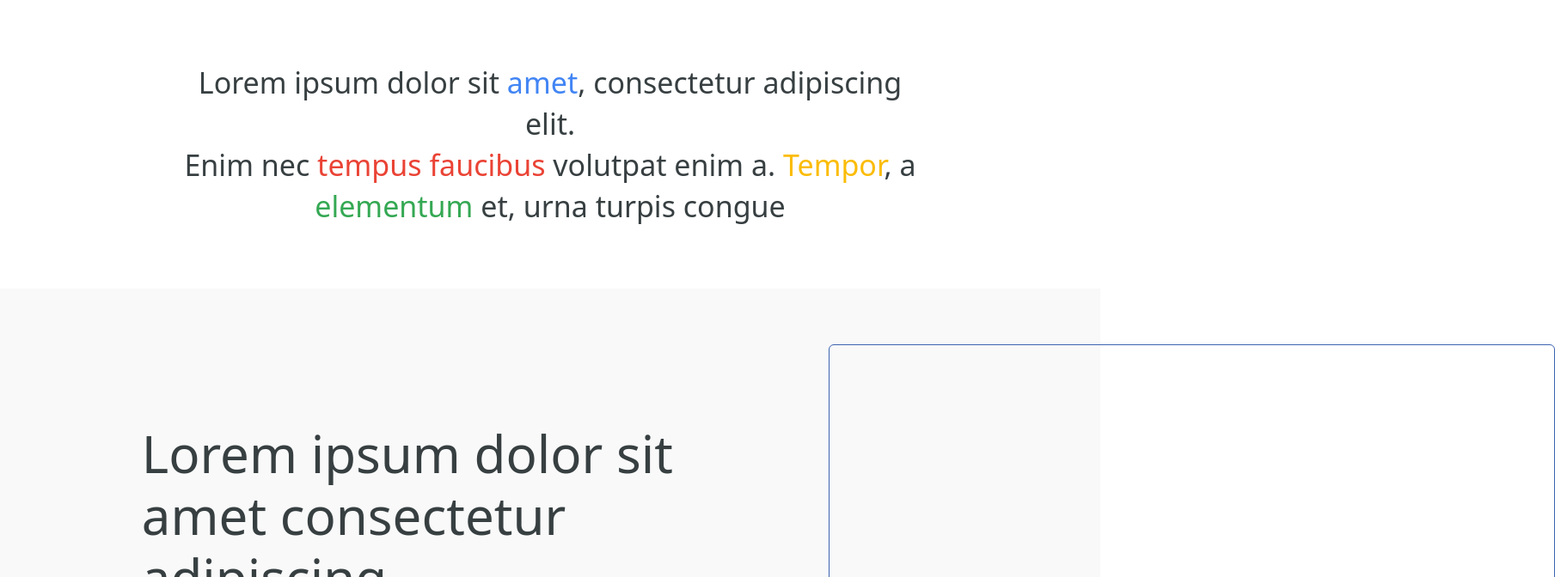
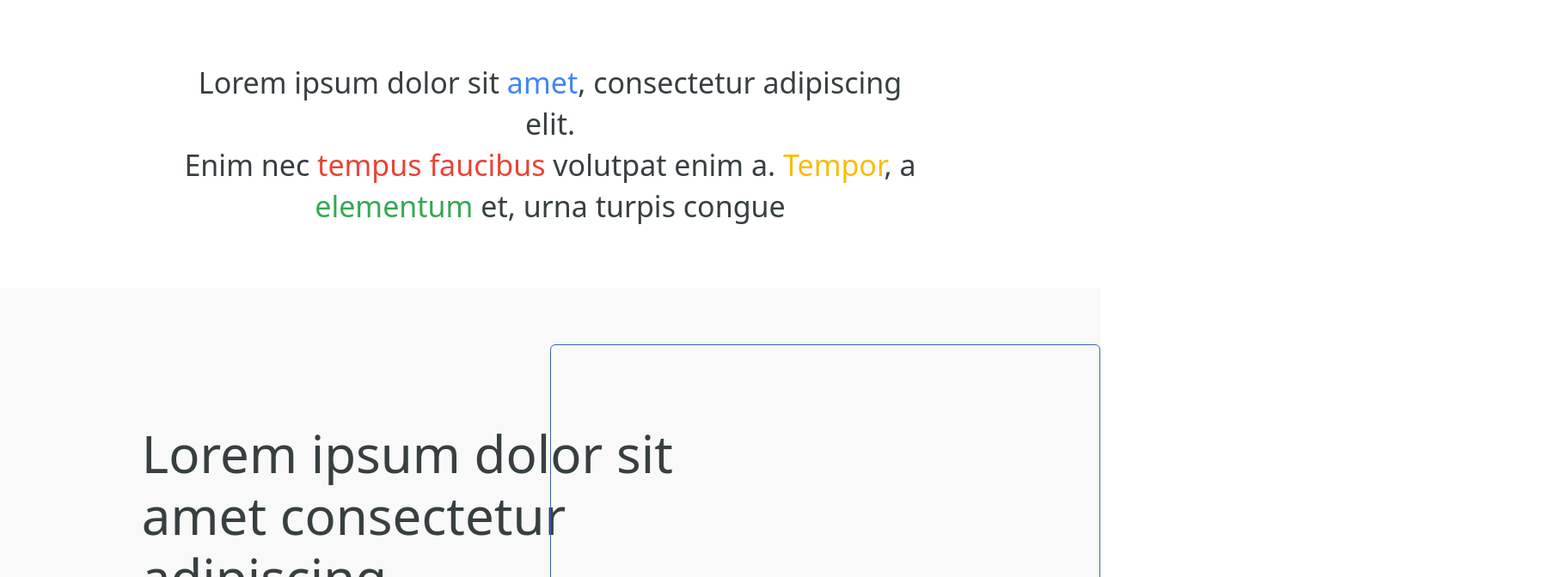
Before and after one commit to phenyloder/Gdsc-Explore-Temp, a Next.js app: page / in a window 1280 px wide. Shown: the top 672 px of the page at 86% size, 1809 px wide, since content can reach past the window. Built offline with nearby package versions, Linux system fonts and the light colour scheme.

Commit message:
Add Responsiveness

```diff
--- a/components/header/Header.js
+++ b/components/header/Header.js
@@ -5,29 +5,31 @@ export default function Header(){
             <br />
             <br />
             <div className="flex justify-center">
-                <div className="h-auto w-[862px] text-center font-sans text-[34px] font-light text-[#373F41] leading-[3rem]">
+                <div className="h-auto w-[53.875rem] text-center font-sans text-[2.125rem] font-light text-[#373F41] leading-[3rem]">
                 Lorem ipsum dolor sit <span className="text-[#4285F4]">amet</span>, consectetur adipiscing elit. <br /> Enim nec <span className="text-[#EA4335]">tempus faucibus</span> volutpat enim a. <span className="text-[#FBBC05]">Tempor</span>, a <span className="text-[#34A853]">elementum</span> et, urna turpis congue
                 </div>
             </div>
             <br />
             <br />
             <br />
-            <div className="relative bg-[#9B9B9B]/[.06] h-[655px]">
-                <div className="flex flex-col" >
+            <div className="relative flex bg-[#9B9B9B]/[.06] h-[40.9375rem] w ">
+                <div className="flex flex-col w-1/2" >
                     <div className="relative left-[10.3rem] top-[9.75rem]">
-                        <h2 className="font-sans font-normal h-[144px] w-[740px] text-[60px] text-[#373F41] leading-[4.5rem]">
+                        <h2 className="font-sans font-normal h-[9rem] w-[46.25rem] text-[3.75rem] text-[#373F41] leading-[4.5rem]">
                             Lorem ipsum dolor sit amet consectetur adipiscing
                         </h2>
                     </div>
                     <div className="relative left-[10.3rem] top-48">
-                        <p className="font-sans font-normal h-[84px] w-[647px] text-xl text-[#737B7D] ">
+                        <p className="font-sans font-normal h-[5.25rem] w-[40.4375rem] text-xl text-[#737B7D] ">
                             Et has minim elitr intellegat. Mea aeterno eleifend antiopam ad, nam no suscipit quaerendum. At nam minimum ponderum. Est audiam animal molestiae te. Ex duo eripuit mentitum.
                         </p>
                     </div>
                     <button className="relative left-[10.3rem] top-60 w-[8.6rem] h-[3rem] bg-[#3C64B1] rounded font-sans text-lg text-white cursor-pointer ">Lorem</button>
                 </div>
-                <div className="absolute left-[60.25rem] top-[65px] h-[524px] w-[845px] border-[1.34722px] border-solid border-[#3C64B1] rounded-md ">
+                <div className="hidden xl:flex xl:w-1/2 xl:justify-center">
+                    <div className="relative top-[4.0625rem] h-[32.75rem] w-[52.8125rem] border-[1.34722px] border-solid border-[#3C64B1] rounded-md ">
 
+                    </div>
                 </div>
             </div>
             <br />
```
